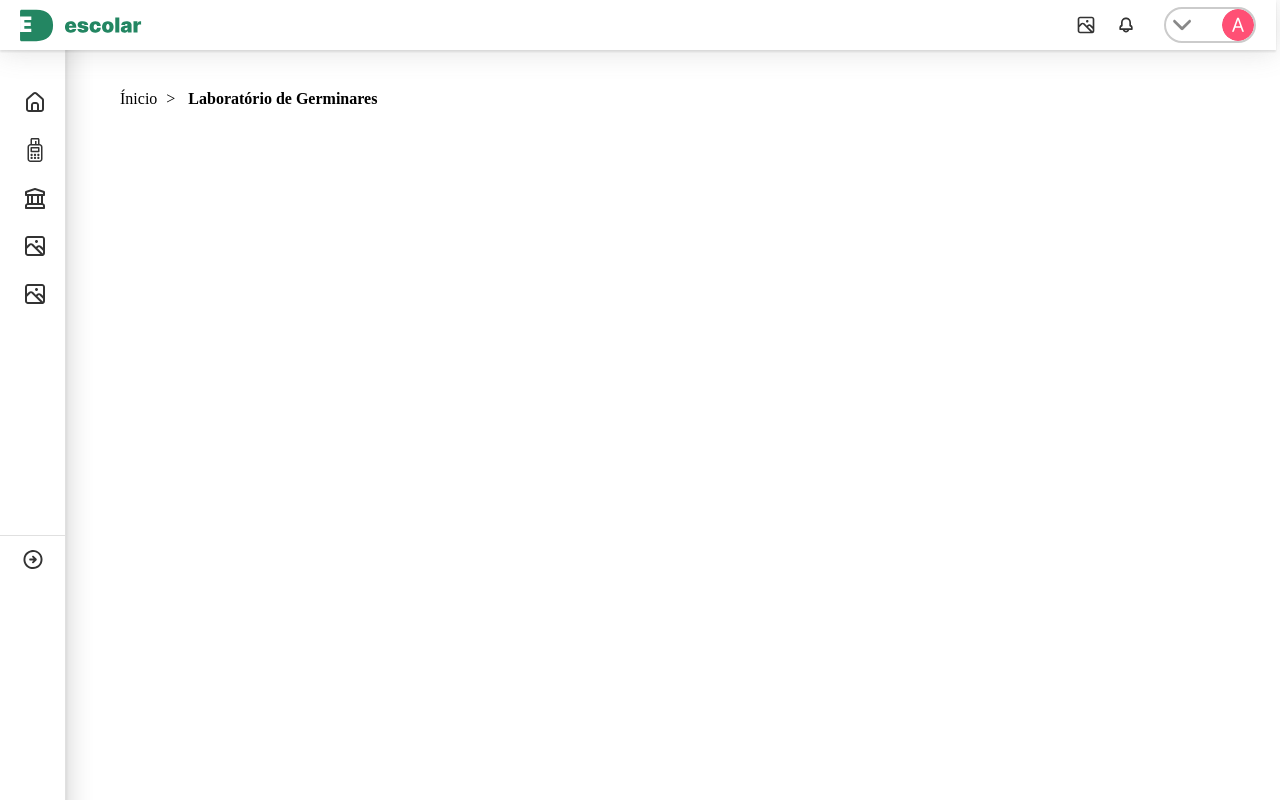
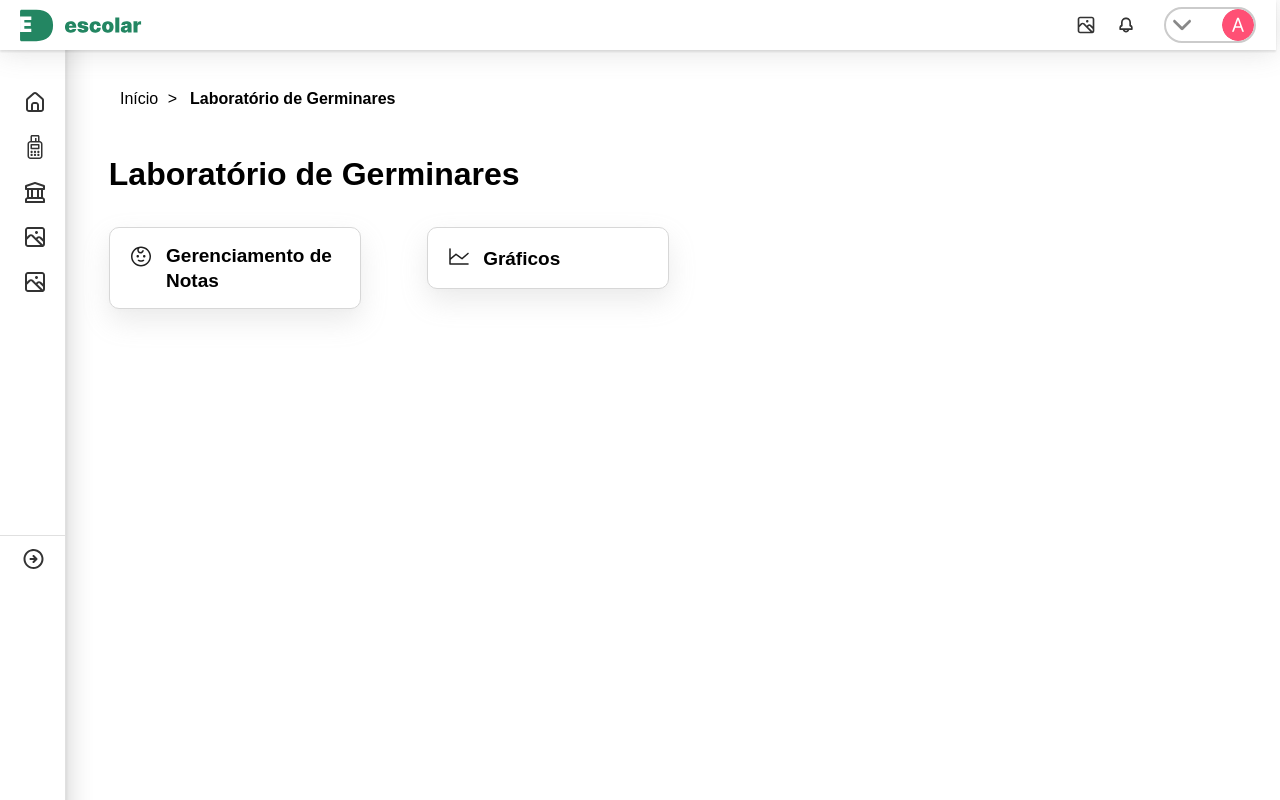
Before and after one commit to Daniel-Sev/CRUD_notas, an Angular app in the folder crud_notas/: page / in a window 1280 px wide. Built offline with nearby package versions, Linux system fonts and the light colour scheme.

Commit message:
Mandando tela inicial

```diff
--- a/crud_notas/src/app/components/caminho/caminho.component.html
+++ b/crud_notas/src/app/components/caminho/caminho.component.html
@@ -1,3 +1,3 @@
 <div>
-    <p id="texto_normal">Ínicio <span id="maiorzinho">&gt;</span><span id="negrito_texto">Laboratório de Germinares</span></p>
+    <p id="texto_normal">Início <span id="maiorzinho">&gt;</span><span id="negrito_texto">Laboratório de Germinares</span></p>
 </div>
--- a/crud_notas/src/app/components/home/home.component.css
+++ b/crud_notas/src/app/components/home/home.component.css
@@ -0,0 +1,79 @@
+* {
+    font-family: sans-serif;
+}
+
+#gerenciamento, #graficos {
+    display: flex;
+    align-items: center;
+    justify-content: left;
+    font-weight: bold;
+    border: 1px solid #d7d7d7;
+    border-radius: 10px;
+    box-shadow: rgba(157, 155, 155, 0.2) 0px 12px 28px 0px,
+                rgba(235, 234, 234, 0.1) 0px 2px 4px 0px,
+                rgba(255, 255, 255, 0.05) 0px 0px 0px 1px inset;
+    background-color: white;
+    transition: all 0.3s ease-in-out;
+}
+
+#gerenciamento {
+    height: 80px;
+    width: 250px;
+    margin-left: 8.5%;
+}
+
+#graficos {
+    height: 60px;
+    width: 240px;
+    margin-left: 5.2%;
+}
+
+#gerenciamento img, #graficos img {
+    margin-left: 8.5%;
+    margin-right: 6%;
+    height: 25px;
+    width: 20px;
+}
+
+#graficos img {
+    margin-bottom: 1%;
+}
+
+#gerenciamento img {
+    margin-bottom: 9%;
+}
+
+
+#gerenciamento:hover, #graficos:hover {
+    color: white;
+    background-color: #199a6a;
+    cursor: pointer;
+}
+
+#gerenciamento:hover img , #graficos:hover img {
+    filter: saturate(100%) brightness(100);
+}
+
+
+#escolhas {
+    display: flex;
+}
+
+
+
+#texto_germinare {
+    font-size: 32px;
+    line-height: 41px;
+    font-style: Inter;
+    font-weight: bold;
+    margin-left: 8.5%;
+    margin-top: 3.6%;
+    margin-bottom: 2.5%;
+}
+
+.texto_home {
+    font-size: 19px;
+    line-height: 25px;
+    letter-spacing: -3%;
+    font-weight: 600;
+}
--- a/crud_notas/src/app/components/home/home.component.html
+++ b/crud_notas/src/app/components/home/home.component.html
@@ -1,3 +1,17 @@
 <app-navbar></app-navbar>
 <app-sidebar></app-sidebar>
 <app-caminho></app-caminho>
+
+<div id="germinares">
+    <p id="texto_germinare">Laboratório de Germinares</p>
+    <div id="escolhas">
+        <div id="gerenciamento">
+            <img src="assets\Icon.svg" class="images_home" alt="">
+            <p class="texto_home">Gerenciamento de Notas</p>
+        </div>
+        <div id="graficos">
+            <img src="assets\grafico.svg" class="images_home" alt="">
+            <p class="texto_home">Gráficos</p>
+        </div>
+    </div>
+</div>
--- a/crud_notas/src/app/components/navbar/navbar.component.css
+++ b/crud_notas/src/app/components/navbar/navbar.component.css
@@ -4,6 +4,8 @@
     margin: 0 ;
 }
 #navbar{
+    position: relative;
+    z-index: 2;
     background-color: white;
     display: flex;
     width: 99.65vw;
--- a/crud_notas/src/app/components/sidebar/sidebar.component.css
+++ b/crud_notas/src/app/components/sidebar/sidebar.component.css
@@ -1,5 +1,5 @@
 #sidebar_principal {
-    z-index: -1;
+    z-index: 1;
     background-color: white;
     width: 65px;
     height: 100%;
@@ -24,13 +24,17 @@
     gap: 20px;
 
 }
-.icon{
+.icon {
+    height: 25px;
+    width: 20px;
     transition: 0.2s ease-in-out;
 }
-.icon:nth-child(n):hover{
-    transform: scale(1.3);
+
+.icon:hover {
+    transform: translateY(-5px) scale(1.3);
     filter: brightness(0) saturate(100%) invert(61%) sepia(64%) saturate(497%) hue-rotate(88deg) brightness(92%) contrast(93%);
 }
+
 #vector{
     border-top:1px solid #e0e0e0;
     display: flex;
@@ -40,8 +44,5 @@
     width: 100%;
     height: 50px;
     margin-top: 420px;
-    img{
-        height: 25px;
-        width: 20px;
-    }
+
 }
--- a/crud_notas/src/app/components/sidebar/sidebar.component.html
+++ b/crud_notas/src/app/components/sidebar/sidebar.component.html
@@ -8,6 +8,5 @@
     </div>
     <div id="vector">
         <div class="icon"><img src="assets\Vector.svg" alt=""></div>
-
     </div>
 </div>
```
Also changed, not shown: crud_notas/public/assets/Icon.svg (added), crud_notas/public/assets/grafico.svg (added).
